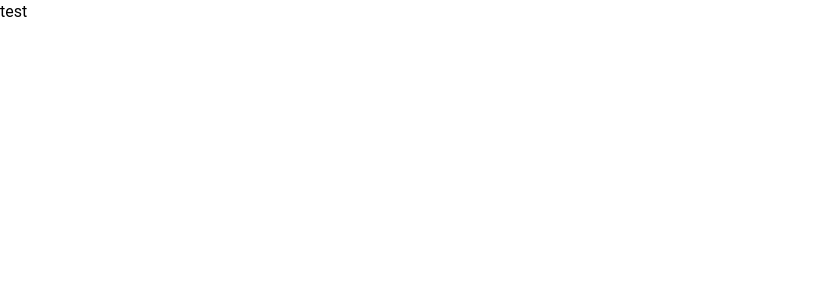
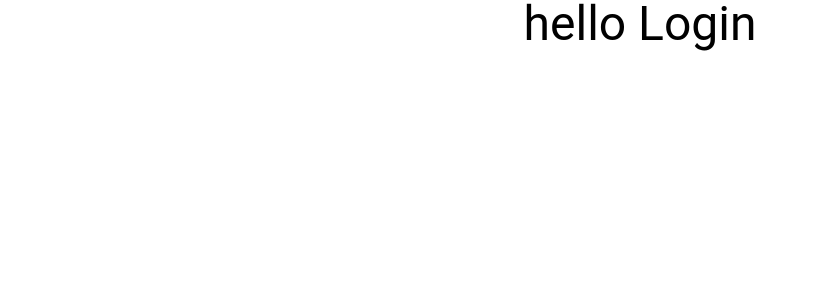
Before and after one commit to tylerewing64/trackio, a React (Create React App) app: page / in a window 1280 px wide. Shown: the top 300 px of the page, without its empty margins (0-817 px from the left). Built offline with nearby package versions, Linux system fonts and the light colour scheme.

Commit message:
inital push

```diff
--- a/src/App.js
+++ b/src/App.js
@@ -1,10 +1,11 @@
 import logo from './logo.svg';
 import './App.css';
 import Sidebar from './Sidebar';
+import Login from './Pages/Login';
 function App() {
   return (
     <>
-    <Sidebar/>
+    <Login/>
     </>
   );
 }
--- a/src/Pages/Login.jsx
+++ b/src/Pages/Login.jsx
@@ -0,0 +1,9 @@
+function Login() {
+    return (
+        <div className="text-5xl text-center">
+        hello Login
+        </div>
+    )
+}
+
+export default Login
```
